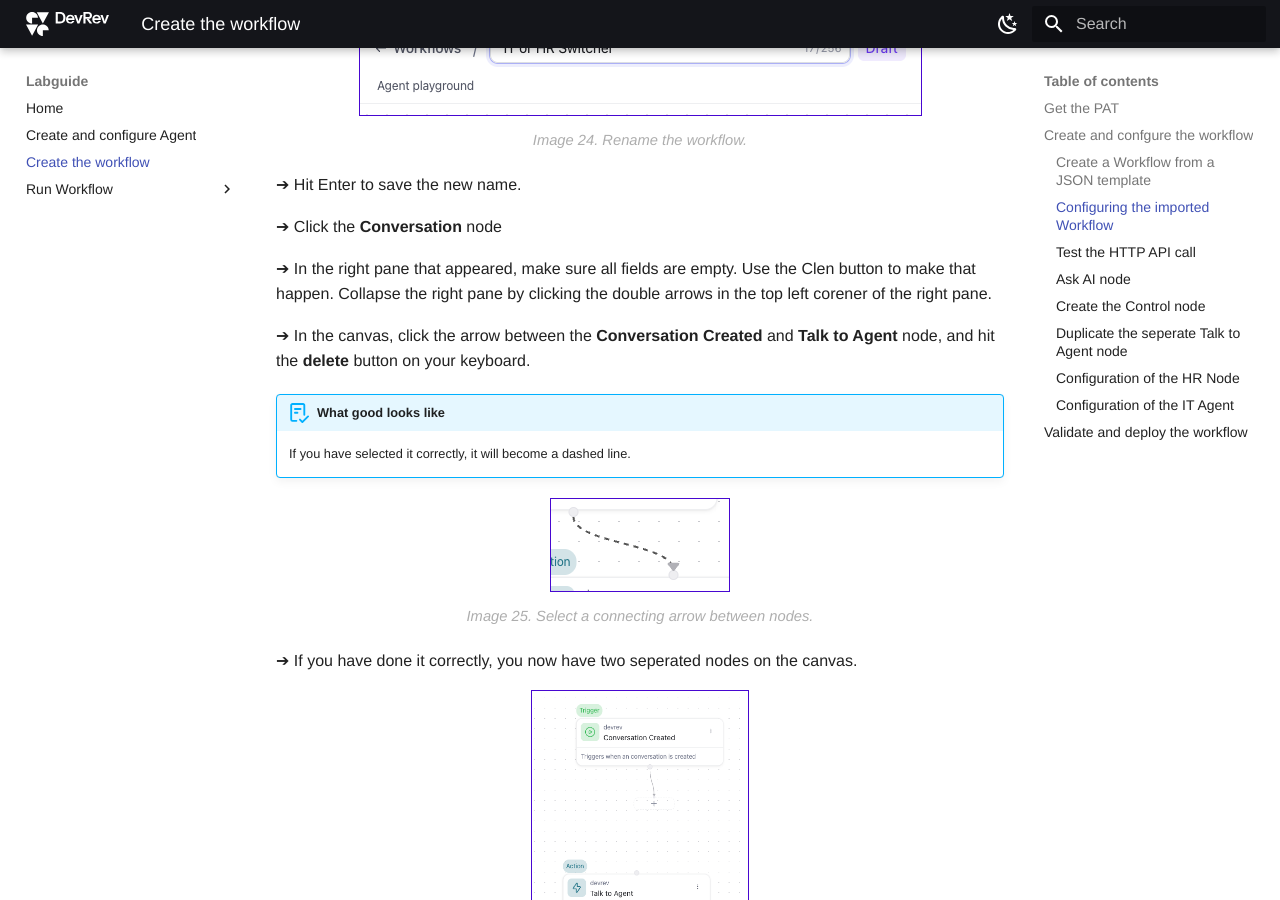
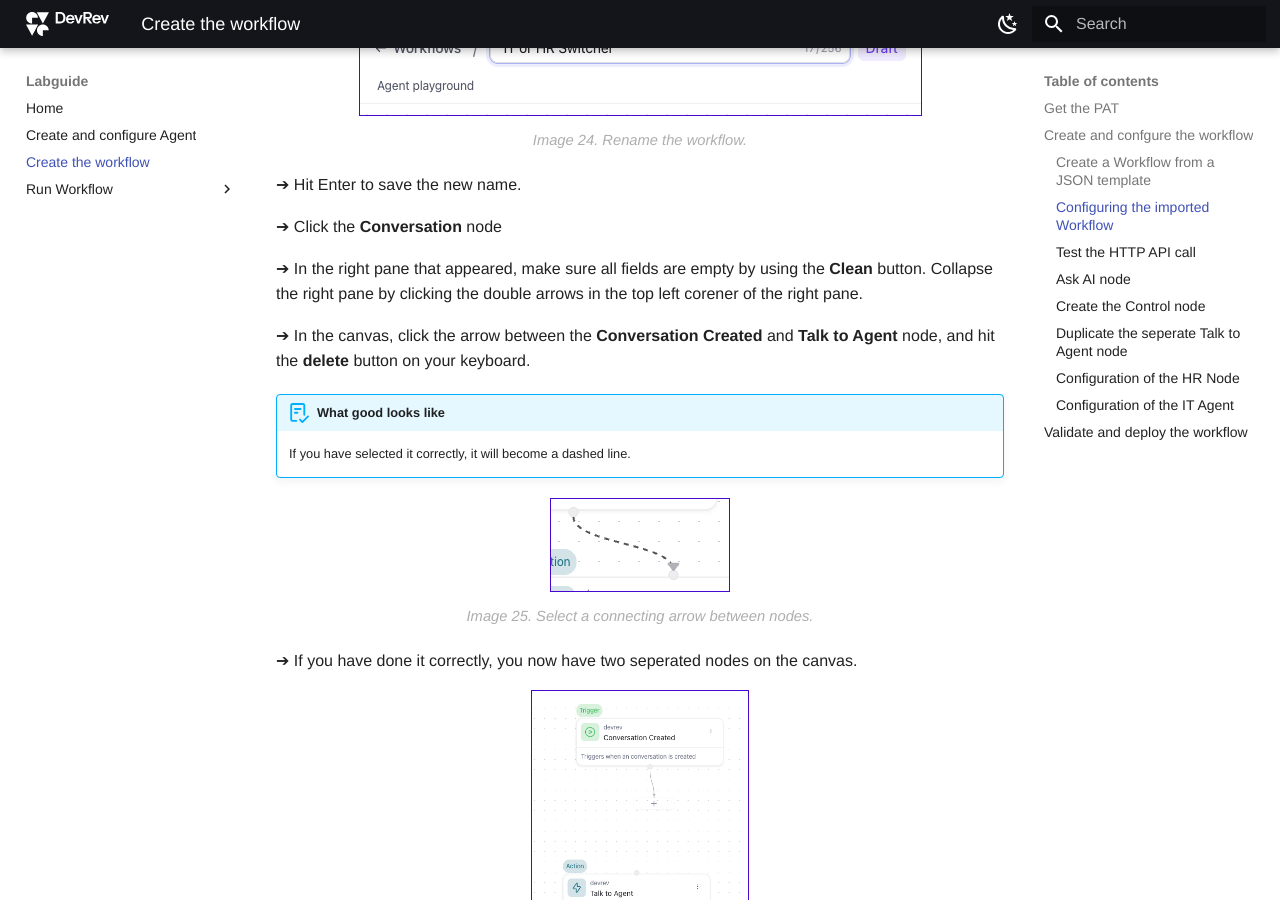
Before and after one commit to wessenstam/Labguide_3, an MkDocs documentation site: the page built from docs/mod2/mod2.md, in a window 1280 px wide and 900 px high, scrolled down 4917 px. Built offline with MkDocs 1.6.1 and Material for MkDocs 9.7.7, drawn with Linux system fonts in a browser that asks for light colours; some web fonts are replaced.

Commit message:
Again small update

```diff
--- a/docs/mod2/mod2.md
+++ b/docs/mod2/mod2.md
@@ -127,7 +127,7 @@ Now we have a starting point that we need to configure to do what we are looking
 
 ➔ Click the **Conversation** node
 
-➔ In the right pane that appeared, make sure all fields are empty. Use the Clen button to make that happen. Collapse the right pane by clicking the double arrows in the top left corener of the right pane.
+➔ In the right pane that appeared, make sure all fields are empty by using the **Clean** button. Collapse the right pane by clicking the double arrows in the top left corener of the right pane.
 
 ➔ In the canvas, click the arrow between the **Conversation Created** and **Talk to Agent** node, and hit the **delete** button on your keyboard.
 
```
